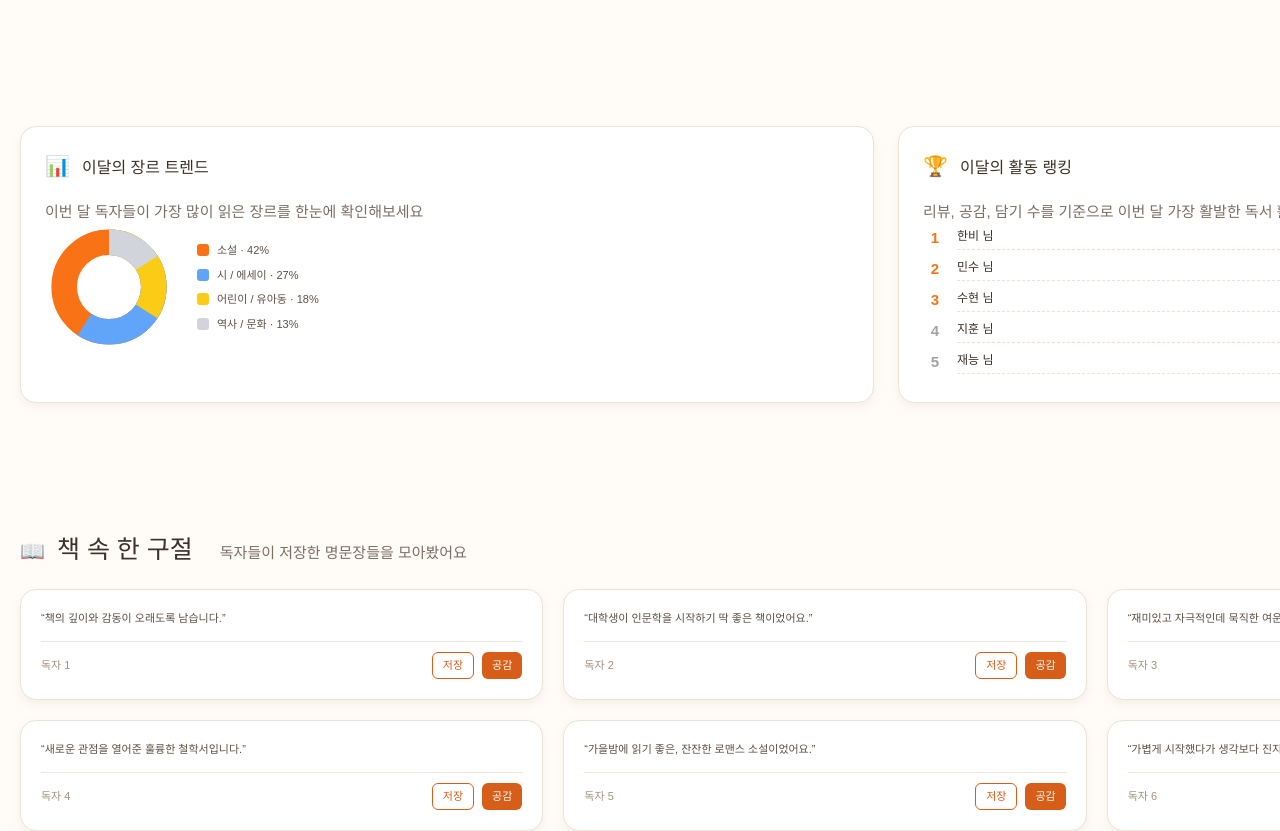
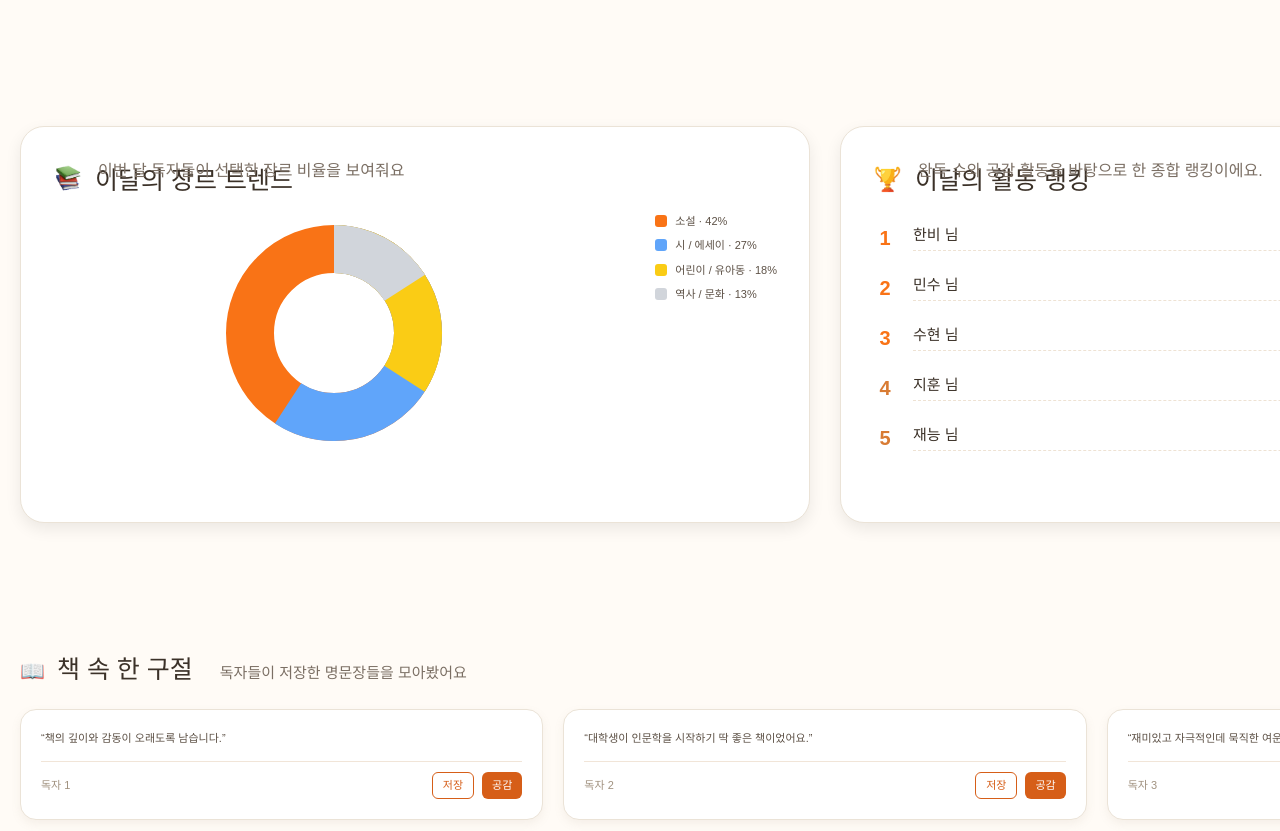
Before and after one commit to hannbi/Mybookmark, a React app in the folder frontend/: page / in a window 1280 px wide. Shown: the part 1485-2316 px from the top of the page. Built offline with nearby package versions, Linux system fonts and the light colour scheme; the HTML template or start-up script is replaced by a standard one.

Commit message:
UI Update: 장르 트렌드, 활동 랭킹 UI 개선

```diff
--- a/frontend/src/pages/Home.jsx
+++ b/frontend/src/pages/Home.jsx
@@ -10,6 +10,8 @@ import book3 from "../assets/bestbook3.png";
 import book4 from "../assets/bestbook4.png";
 import goodIcon from "../assets/good_icon.png";
 import goodIconOrange from "../assets/good_icon_orange.png";
+import bookIcon from "../assets/book_icon.png";
+import rankIcon from "../assets/rank_icon.png";
 
 export default function Home() {
   const quoteList = [
@@ -323,12 +325,11 @@ export default function Home() {
               {/* 장르 트렌드 */}
               <div className="card trend-card">
                 <div className="section-title-row mb-16">
-                  <span className="section-emoji">📊</span>
-                  <h2 className="section-title-small">이달의 장르 트렌드</h2>
+                  <img src={bookIcon} alt="genre icon" className="section-icon-img" />
+                  <h2 className="section-title-2">이달의 장르 트렌드</h2>
                 </div>
-                <p className="section-sub mb-24">
-                  이번 달 독자들이 가장 많이 읽은 장르를 한눈에 확인해보세요
-                </p>
+                <p className="section-sub-2">이번 달 독자들이 선택한 장르 비율을 보여줘요</p>
+
 
                 <div className="trend-content">
                   <div className="trend-chart-wrap">
@@ -399,14 +400,10 @@ export default function Home() {
               {/* 활동 랭킹 */}
               <div className="card ranking-card">
                 <div className="section-title-row mb-16">
-                  <span className="section-emoji">🏆</span>
-                  <h2 className="section-title-small">이달의 활동 랭킹</h2>
+                  <img src={rankIcon} alt="ranking icon" className="section-icon-img" />
+                  <h2 className="section-title-2">이달의 활동 랭킹</h2>
                 </div>
-                <p className="section-sub mb-24">
-                  리뷰, 공감, 담기 수를 기준으로 이번 달 가장 활발한 독서
-                  활동을 한 독자들이에요
-                </p>
-
+                <p className="section-sub-2">완독 수와 공감 활동을 바탕으로 한 종합 랭킹이에요.</p>
                 <div className="ranking-list">
                   {ranking.map((user, idx) => (
                     <div key={user.rank} className="ranking-row">
@@ -423,6 +420,9 @@ export default function Home() {
                       </div>
                     </div>
                   ))}
+                </div>
+                <div className="rank-more-btn">
+                  랭킹 더보기
                 </div>
               </div>
             </div>
@@ -493,9 +493,9 @@ export default function Home() {
       {/* ===== FOOTER ===== */}
       <footer className="home-footer">
         <div className="home-container footer-inner">
-          <p className="footer-title">📚 My Bookmark</p>
+          <p className="footer-title">My Bookmark</p>
           <p className="footer-sub">
-            당신의 독서 여정을 차곡차곡 쌓아가는 공간, My Bookmark
+            당신의 독서 여정을 차곡차곡 쌓아가는 공간, 나의 책갈피
           </p>
         </div>
       </footer>
--- a/frontend/src/styles/Home.css
+++ b/frontend/src/styles/Home.css
@@ -272,7 +272,7 @@ body {
 /* ===== 아래쪽 책 제목/저자 ===== */
 .book-info-wrap {
     margin-top: 12px;
-  text-align: left;
+    text-align: center;
 }
 
 .book-info-title {
@@ -288,10 +288,21 @@ body {
 }
 
 /* ===== 카드 지그재그 위치 조절 ===== */
-.zigzag-1 { transform: translateY(0px); }
-.zigzag-2 { transform: translateY(15px); }
-.zigzag-3 { transform: translateY(-10px); }
-.zigzag-4 { transform: translateY(20px); }
+.zigzag-1 {
+    transform: translateY(0px);
+}
+
+.zigzag-2 {
+    transform: translateY(15px);
+}
+
+.zigzag-3 {
+    transform: translateY(-10px);
+}
+
+.zigzag-4 {
+    transform: translateY(20px);
+}
 
 
 /* 더보기 버튼 */
@@ -384,12 +395,29 @@ body {
     color: #3b3128;
     margin-right: 15px;
 }
+.section-title-2 {
+    font-size: 25px;
+    font-weight: 800;
+    color: #3b3128;
+    margin-right: 15px;
+    margin-bottom: -30px;
+}
 
 .section-sub {
     font-size: 15px;
     font-weight: 500;
     color: #7b6f64;
 }
+
+.section-sub-2 {
+  font-size: 16px;
+  font-weight: 500;
+  color: #7b6f64;
+  margin-top: -50px;
+  margin-bottom: 30px;
+  transform: translateX(45px);
+}
+
 
 /* 카드 공통 */
 .card {
@@ -423,6 +451,7 @@ body {
     border-radius: 6px;
     flex-shrink: 0;
 }
+
 /* 리뷰 이미지 */
 .review-book-img-large {
     width: 150px;
@@ -460,6 +489,7 @@ body {
 .carousel-dot:hover {
     background: #b39b86;
 }
+
 .thumb-beige {
     background: #f1e7da;
 }
@@ -623,7 +653,7 @@ body {
 .btn-primary {
     flex: 1;
     font-size: 11px;
-    font-weight:500;
+    font-weight: 500;
     padding: 8px 0;
     border-radius: 6px;
     cursor: pointer;
@@ -668,25 +698,29 @@ body {
 /* ===== 장르 트렌드 + 랭킹 ===== */
 .trend-ranking-grid {
     display: grid;
-    grid-template-columns: 1.4fr 1.2fr;
-    gap: 24px;
+    grid-template-columns: 1.3fr 1.3fr;
+    gap: 30px;
 }
 
 .trend-card,
 .ranking-card {
-    padding: 24px;
+    background: #ffffff;
+    border-radius: 24px;
+    padding: 32px;
+    box-shadow: 0 6px 16px rgba(0, 0, 0, 0.08);
 }
 
 .trend-content {
   display: flex;
-    gap: 24px;
-    align-items: center;
+  gap: 40px;
 }
 
 .trend-chart-wrap {
-    width: 128px;
-    height: 128px;
+  width: 240px;
+  height: 240px;
+  margin: 0 auto;
 }
+
 
 .trend-chart {
     width: 100%;
@@ -732,22 +766,22 @@ body {
 
 /* 랭킹 리스트 */
 .ranking-list {
-    font-size: 12px;
+    margin-top: 10px;
 }
 
 .ranking-row {
     display: flex;
     align-items: center;
-    gap: 10px;
-    padding: 4px 0;
+    padding: 10px 0;
+    gap: 16px;
 }
 
 .ranking-rank {
+    font-size: 20px;
+    font-weight: 700;
+    color: #d87b33;
     width: 24px;
     text-align: center;
-    font-size: 15px;
-    font-weight: 700;
-    color: #a3a3a3;
 }
 
 .ranking-top {
@@ -764,15 +798,25 @@ body {
 }
 
 .ranking-name {
+  font-size: 15px;
   font-weight: 600;
   color: #3b3128;
 }
 
 .ranking-score {
-    font-size: 11px;
+  margin-left: auto;
+  font-size: 13px;
   color: #a0917f;
 }
 
+.rank-more-btn {
+  display: block;
+  text-align: right;
+  margin-top: 8px;
+  font-size: 13px;
+  color: #c48a5a;
+  cursor: pointer;
+}
 /* ===== 책 속 한 구절 ===== */
 .quote-grid {
     display: grid;
@@ -872,8 +916,8 @@ body {
 
 /* ===== FOOTER ===== */
 .home-footer {
-    background: #1f1b18;
-    color: #ffffff;
+    background: #fffbf6;
+    color: #7b6f64;
     padding: 40px 0;
     margin-top: 32px;
 }
@@ -890,5 +934,5 @@ body {
 
 .footer-sub {
     font-size: 11px;
-    color: #b3a89b;
+    color: #7b6f64;
 }
```
Also changed, not shown: frontend/src/assets/book_icon.png (added), frontend/src/assets/rank_icon.png (added). Lines whose indentation alone changed are shown as unchanged.
